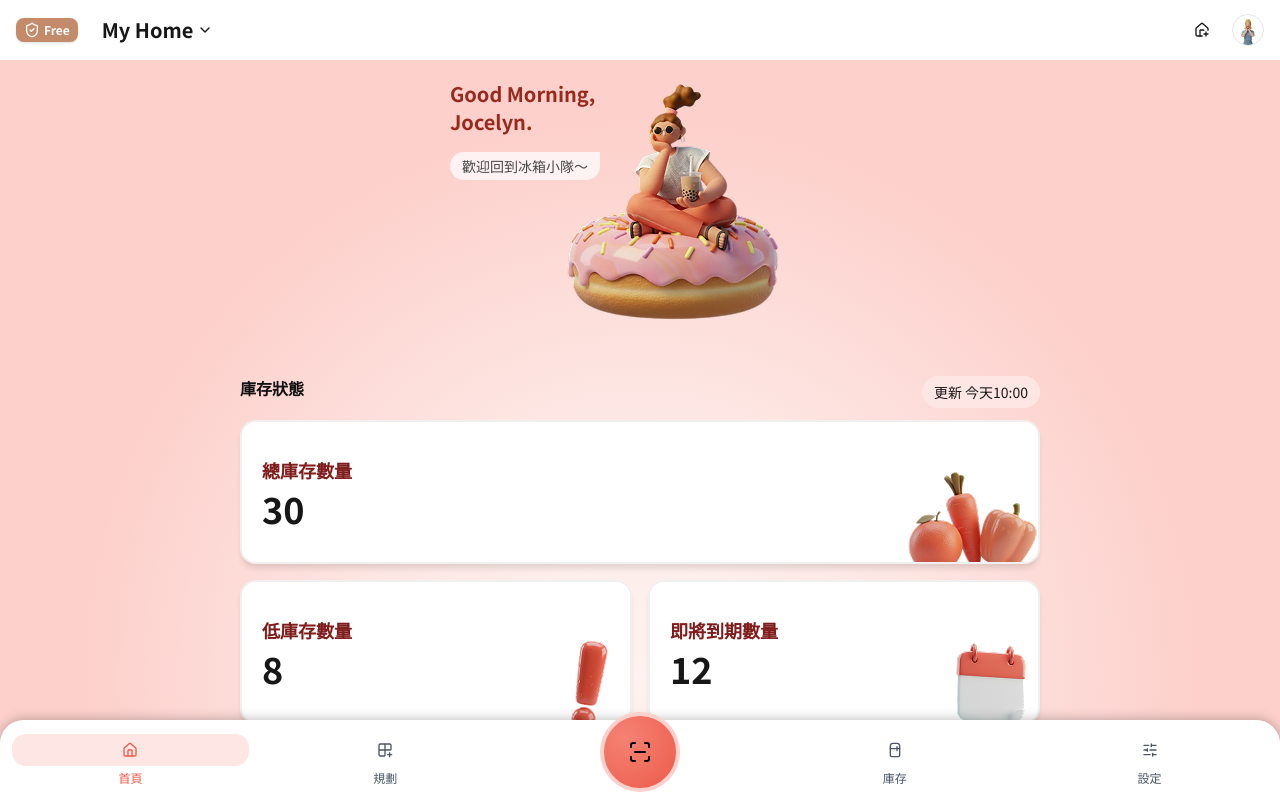
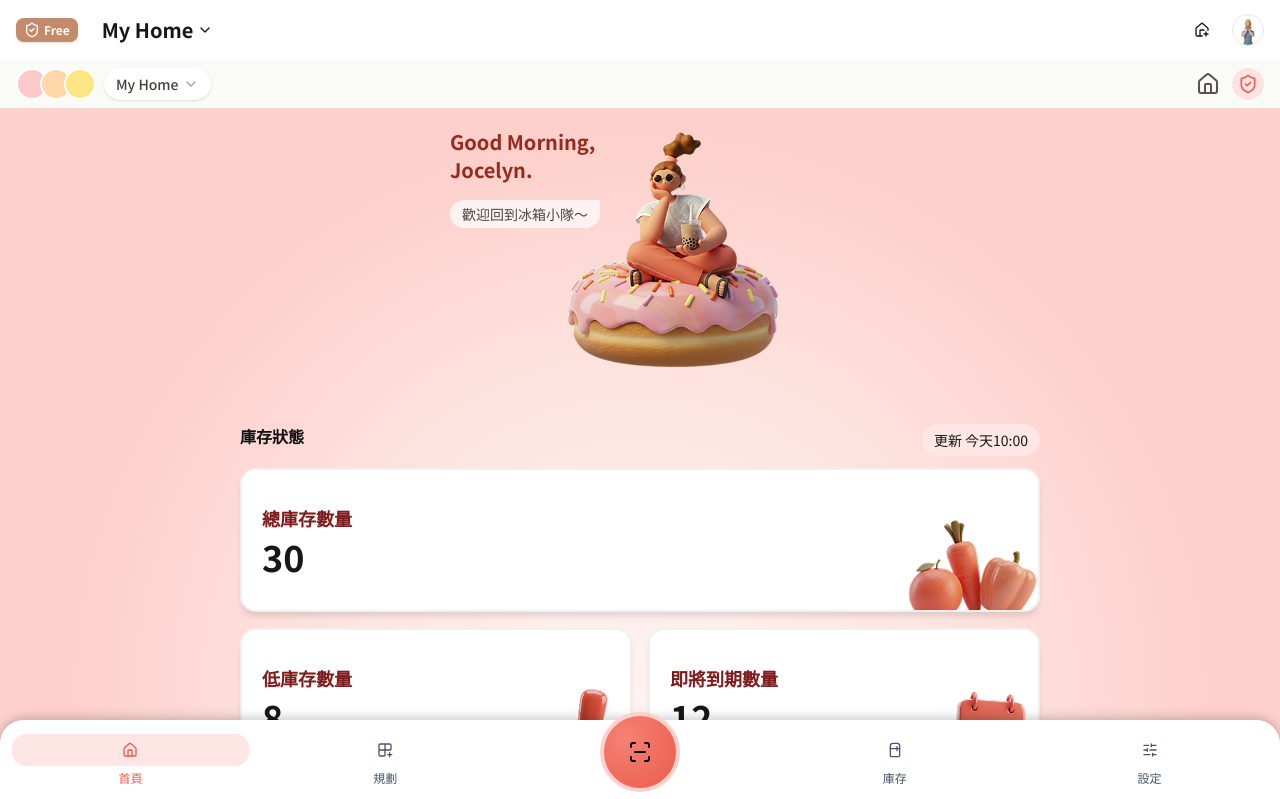
Before and after one commit to BakaRickyClariS/fufood, a React (Vite) app: page / in a window 1280 px wide. Shown: the top 799 px of the page. Built offline with nearby package versions, Linux system fonts and the light colour scheme; sample sign-in values are in the browser's storage; what @cloudinary/url-gen would draw is missing.

Commit message:
feat: 新增群組管理功能，包含群組設定與成員頁面，並更新路由與儀表板連結。

```diff
--- a/src/routes/Dashboard/index.tsx
+++ b/src/routes/Dashboard/index.tsx
@@ -2,8 +2,39 @@ import heroBanner from '@/assets/images/dashboard/hero-banner.png';
 import InventorySection from '@/modules/dashboard/components/InventorySection';
 import RecipeSection from '@/modules/dashboard/components/RecipeSection';
 
-const Dashboard: React.FC = () => (
-  <>
+import { useNavigate } from 'react-router-dom';
+import { Home, ChevronDown, ShieldCheck } from 'lucide-react';
+
+const Dashboard: React.FC = () => {
+  const navigate = useNavigate();
+
+  return (
+    <>
+      {/* Header */}
+      <div className="flex justify-between items-center px-4 py-2 bg-stone-50">
+        <div className="flex items-center gap-2">
+          <div className="flex -space-x-2">
+             <div className="w-8 h-8 rounded-full bg-red-200 border-2 border-white" />
+             <div className="w-8 h-8 rounded-full bg-orange-200 border-2 border-white" />
+             <div className="w-8 h-8 rounded-full bg-amber-200 border-2 border-white" />
+          </div>
+          <button
+            className="flex items-center gap-1 bg-white px-3 py-1.5 rounded-full shadow-sm"
+            onClick={() => navigate('/group/members')}
+          >
+            <span className="text-sm font-medium text-stone-700">My Home</span>
+            <ChevronDown className="w-4 h-4 text-stone-400" />
+          </button>
+        </div>
+        <div className="flex items-center gap-3">
+           <button onClick={() => navigate('/group/settings')}>
+             <Home className="w-6 h-6 text-stone-600" />
+           </button>
+           <div className="w-8 h-8 rounded-full bg-red-100 flex items-center justify-center">
+             <ShieldCheck className="w-5 h-5 text-[#EE5D50]" />
+           </div>
+        </div>
+      </div>
     {/* Hero 區塊 */}
     <section>
       <div className="flex justify-center px-4 w-full">
@@ -34,6 +65,7 @@ const Dashboard: React.FC = () => (
     {/* 推薦食譜區塊 */}
     <RecipeSection />
   </>
-);
+  );
+};
 
 export default Dashboard;
--- /dev/null
+++ b/src/routes/Group/Members.tsx
@@ -0,0 +1,77 @@
+import { Button } from '@/shared/components/ui/button';
+import { useNavigate } from 'react-router-dom';
+import { ChevronLeft, ChevronRight } from 'lucide-react';
+
+const MOCK_MEMBERS = [
+  { id: 1, name: 'Jocelyn (你)', role: '擁有者', avatar: 'bg-red-200' },
+  { id: 2, name: 'Zoe', role: '組織者', avatar: 'bg-orange-200' },
+  { id: 3, name: 'Ricky', role: '組織者', avatar: 'bg-amber-200' },
+];
+
+const GroupMembers = () => {
+  const navigate = useNavigate();
+
+  return (
+    <div className="flex flex-col min-h-screen bg-stone-50">
+      {/* Header */}
+      <div className="bg-white p-4 flex items-center justify-between sticky top-0 z-10">
+        <button onClick={() => navigate(-1)} className="p-2">
+          <ChevronLeft className="w-6 h-6 text-stone-600" />
+        </button>
+        <h1 className="text-lg font-medium text-stone-800">編輯成員</h1>
+        <div className="w-10" /> {/* Spacer */}
+      </div>
+
+      <div className="p-4 flex flex-col gap-6">
+        {/* Group Info Card */}
+        <div className="bg-white rounded-3xl p-6 relative overflow-hidden shadow-sm">
+          <div className="relative z-10">
+            <div className="inline-flex items-center gap-1 bg-[#E8DCC6] px-2 py-1 rounded-md text-xs text-[#8B5E3C] font-medium mb-2">
+              <span>Free</span>
+            </div>
+            <h2 className="text-xl font-bold text-[#EE5D50] mb-1">My Home</h2>
+            <p className="text-sm text-stone-500">管理員 Jocelyn</p>
+          </div>
+
+          {/* Character Illustration (Placeholder) */}
+          <div className="absolute right-[-20px] bottom-[-20px] w-40 h-40 bg-red-400 rounded-full opacity-80" />
+          <div className="absolute right-[60px] bottom-[20px] w-24 h-24 bg-red-300 rounded-full opacity-90" />
+        </div>
+
+        {/* Members List */}
+        <div className="flex flex-col gap-4">
+          <div className="flex justify-between items-center">
+            <span className="text-sm text-stone-500 font-medium">成員 {MOCK_MEMBERS.length}</span>
+            <button className="text-sm text-[#EE5D50] font-medium">刪除成員</button>
+          </div>
+
+          <div className="bg-white rounded-2xl overflow-hidden shadow-sm">
+            {MOCK_MEMBERS.map((member, index) => (
+              <div key={member.id} className={`flex items-center justify-between p-4 ${index !== MOCK_MEMBERS.length - 1 ? 'border-b border-stone-100' : ''}`}>
+                <div className="flex items-center gap-3">
+                  <div className={`w-10 h-10 rounded-full ${member.avatar}`} />
+                  <div className="flex flex-col">
+                    <span className="text-sm font-medium text-stone-800">{member.name}</span>
+                    <span className="text-xs text-stone-400">{member.role}</span>
+                  </div>
+                </div>
+                <ChevronRight className="w-5 h-5 text-stone-300" />
+              </div>
+            ))}
+          </div>
+        </div>
+
+        {/* Invite Button */}
+        <div className="mt-auto">
+          <Button
+            className="w-full bg-[#EE5D50] hover:bg-[#D94A3D] text-white h-12 text-base rounded-xl shadow-sm"
+          >
+            邀請好友
+          </Button>
+        </div>
+      </div>
+    </div>
+  );
+};
+
+export default GroupMembers;
--- /dev/null
+++ b/src/routes/Group/Settings.tsx
@@ -0,0 +1,118 @@
+import { Button } from '@/shared/components/ui/button';
+import { useNavigate } from 'react-router-dom';
+import { ChevronLeft, ChevronDown } from 'lucide-react';
+
+const MOCK_GROUPS = [
+  {
+    id: '1',
+    name: 'My Home',
+    admin: 'Jocelyn',
+    members: [
+      { id: 1, avatar: 'bg-red-200' },
+      { id: 2, avatar: 'bg-orange-200' },
+      { id: 3, avatar: 'bg-amber-200' },
+    ],
+    color: 'bg-red-100',
+    characterColor: 'bg-red-400',
+  },
+  {
+    id: '2',
+    name: 'R Home',
+    admin: 'Ricky',
+    members: [
+      { id: 4, avatar: 'bg-blue-200' },
+      { id: 5, avatar: 'bg-indigo-200' },
+      { id: 6, avatar: 'bg-violet-200' },
+    ],
+    color: 'bg-white',
+    characterColor: 'bg-red-400',
+  },
+  {
+    id: '3',
+    name: 'Z Home',
+    admin: 'Zoe',
+    members: [
+      { id: 7, avatar: 'bg-green-200' },
+      { id: 8, avatar: 'bg-emerald-200' },
+      { id: 9, avatar: 'bg-teal-200' },
+    ],
+    color: 'bg-white',
+    characterColor: 'bg-red-400',
+  },
+];
+
+const GroupSettings = () => {
+  const navigate = useNavigate();
+
+  return (
+    <div className="flex flex-col min-h-screen bg-stone-50">
+      {/* Header */}
+      <div className="bg-white p-4 flex items-center justify-between sticky top-0 z-10">
+        <button onClick={() => navigate(-1)} className="p-2">
+          <ChevronLeft className="w-6 h-6 text-stone-600" />
+        </button>
+        <h1 className="text-lg font-medium text-stone-800">群組設定</h1>
+        <div className="w-10" /> {/* Spacer for centering */}
+      </div>
+
+      <div className="p-4 flex flex-col gap-6">
+        {/* Create Group Button */}
+        <Button
+          className="w-full bg-[#EE5D50] hover:bg-[#D94A3D] text-white h-12 text-base rounded-xl shadow-sm"
+        >
+          建立群組
+        </Button>
+
+        {/* Groups List */}
+        <div className="flex flex-col gap-4">
+          <h2 className="text-sm text-stone-500 font-medium">群組</h2>
+
+          {MOCK_GROUPS.map((group) => (
+            <div key={group.id} className={`rounded-3xl p-4 border border-stone-100 shadow-sm ${group.color}`}>
+              <div className="flex justify-between items-start mb-4">
+                <div>
+                  <h3 className={`text-lg font-bold ${group.id === '1' ? 'text-[#EE5D50]' : 'text-[#EE5D50]'}`}>{group.name}</h3>
+                  <p className="text-xs text-stone-500 mt-1">管理員 {group.admin}</p>
+                </div>
+                {/* Character Placeholder */}
+                <div className={`w-24 h-24 ${group.characterColor} rounded-full opacity-80 -mt-2 -mr-2`} />
+              </div>
+
+              <div className="flex items-center gap-1 mb-4">
+                <span className="text-xs text-stone-500 mr-2">成員 ({group.members.length})</span>
+                <div className="flex -space-x-2">
+                  {group.members.map((member) => (
+                    <div key={member.id} className={`w-8 h-8 rounded-full border-2 border-white ${member.avatar}`} />
+                  ))}
+                </div>
+              </div>
+
+              {group.id === '1' ? (
+                <div className="flex flex-col gap-3">
+                  <Button
+                    className="w-full bg-[#EE5D50] hover:bg-[#D94A3D] text-white h-10 rounded-xl text-sm"
+                    onClick={() => navigate('/group/members')}
+                  >
+                    編輯成員
+                  </Button>
+                  <Button
+                    variant="outline"
+                    className="w-full border-stone-200 text-stone-700 h-10 rounded-xl text-sm bg-white"
+                  >
+                    修改群組內容
+                  </Button>
+                </div>
+              ) : (
+                <div className="flex justify-center mt-2">
+                   <ChevronDown className="w-6 h-6 text-stone-400" />
+                </div>
+              )}
+            </div>
+          ))}
+        </div>
+      </div>
+    </div>
+  );
+};
+
+export default GroupSettings;
--- a/src/routes/index.tsx
+++ b/src/routes/index.tsx
@@ -1,5 +1,6 @@
-import { createBrowserRouter } from 'react-router-dom';
+import { createBrowserRouter, Navigate } from 'react-router-dom';
 import MainLayout from '@/shared/components/layout/MainLayout';
+import StartPage from './Start';
 import Dashboard from './Dashboard';
 import Inventory from './Inventory';
 import Recipe from './Recipe';
@@ -7,19 +8,48 @@ import FoodInputRoutes from './FoodInput';
 import AuthRoutes from './Auth';
 import SettingsRoutes from './Settings';
 import CategoryPage from './Inventory/CategoryPage';
+import GroupSettings from './Group/Settings';
+import GroupMembers from './Group/Members';
+
+const ProtectedRoute = ({ children }: { children: React.ReactNode }) => {
+  const token = localStorage.getItem('token');
+  if (!token) {
+    return <Navigate to="/start" replace />;
+  }
+  return <>{children}</>;
+};
 
 export const router = createBrowserRouter([
   {
     path: '/',
     element: <MainLayout />,
     children: [
-      { index: true, element: <Dashboard /> },
-      ...AuthRoutes,
+      {
+        index: true,
+        element: (
+          <ProtectedRoute>
+            <Dashboard />
+          </ProtectedRoute>
+        )
+      },
+      { path: 'start', element: <StartPage /> },
+      { path: 'dashboard', element: <Dashboard /> },
+      {
+        path: 'auth',
+        children: AuthRoutes,
+      },
       {
         path: 'inventory',
         children: [
           { index: true, element: <Inventory /> },
           { path: 'category/:categoryId', element: <CategoryPage /> },
+        ],
+      },
+      {
+        path: 'group',
+        children: [
+          { path: 'settings', element: <GroupSettings /> },
+          { path: 'members', element: <GroupMembers /> },
         ],
       },
       { path: 'recipe', element: <Recipe /> },
```
Also changed, not shown: 1 other file (tests, documents, lock files or other folders).
